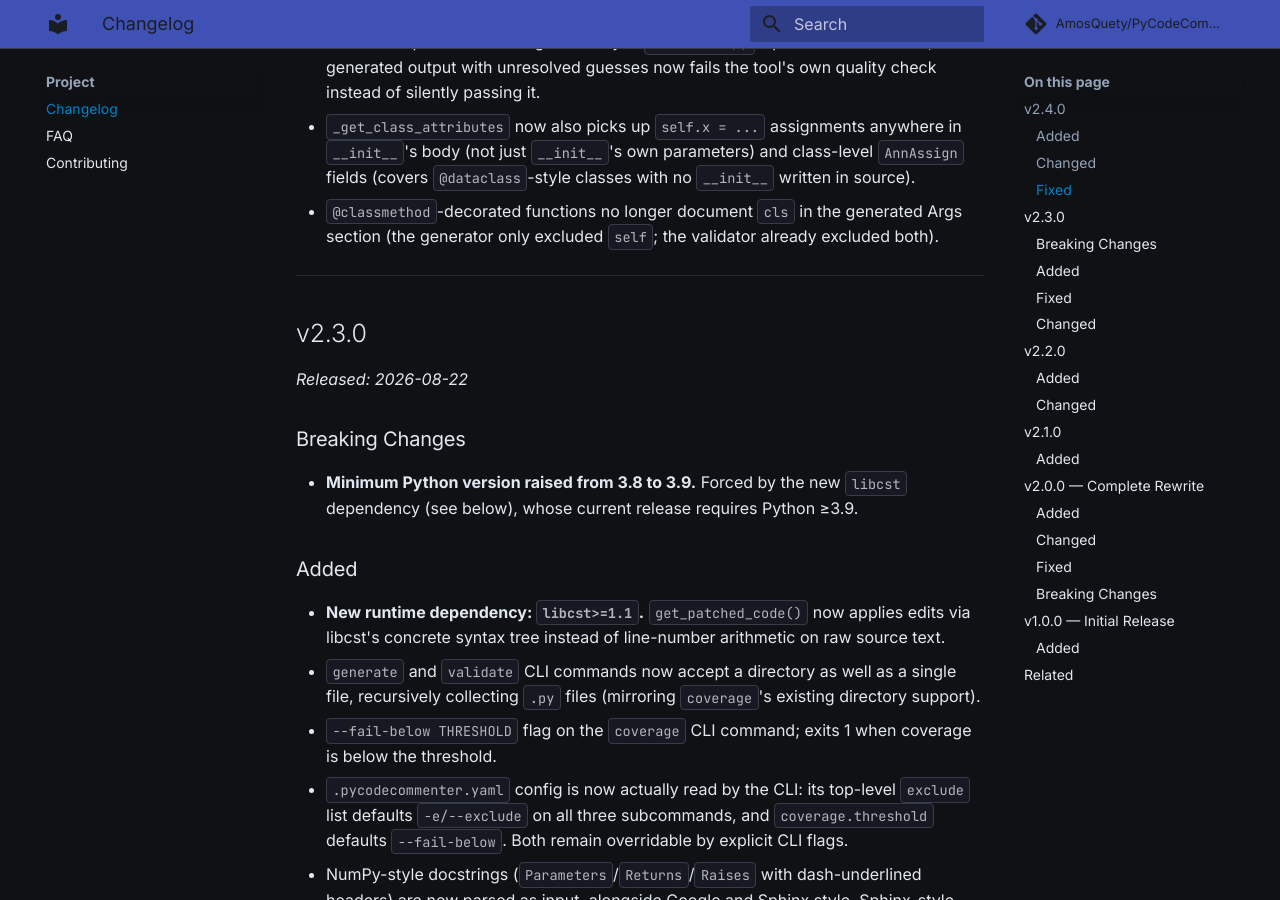
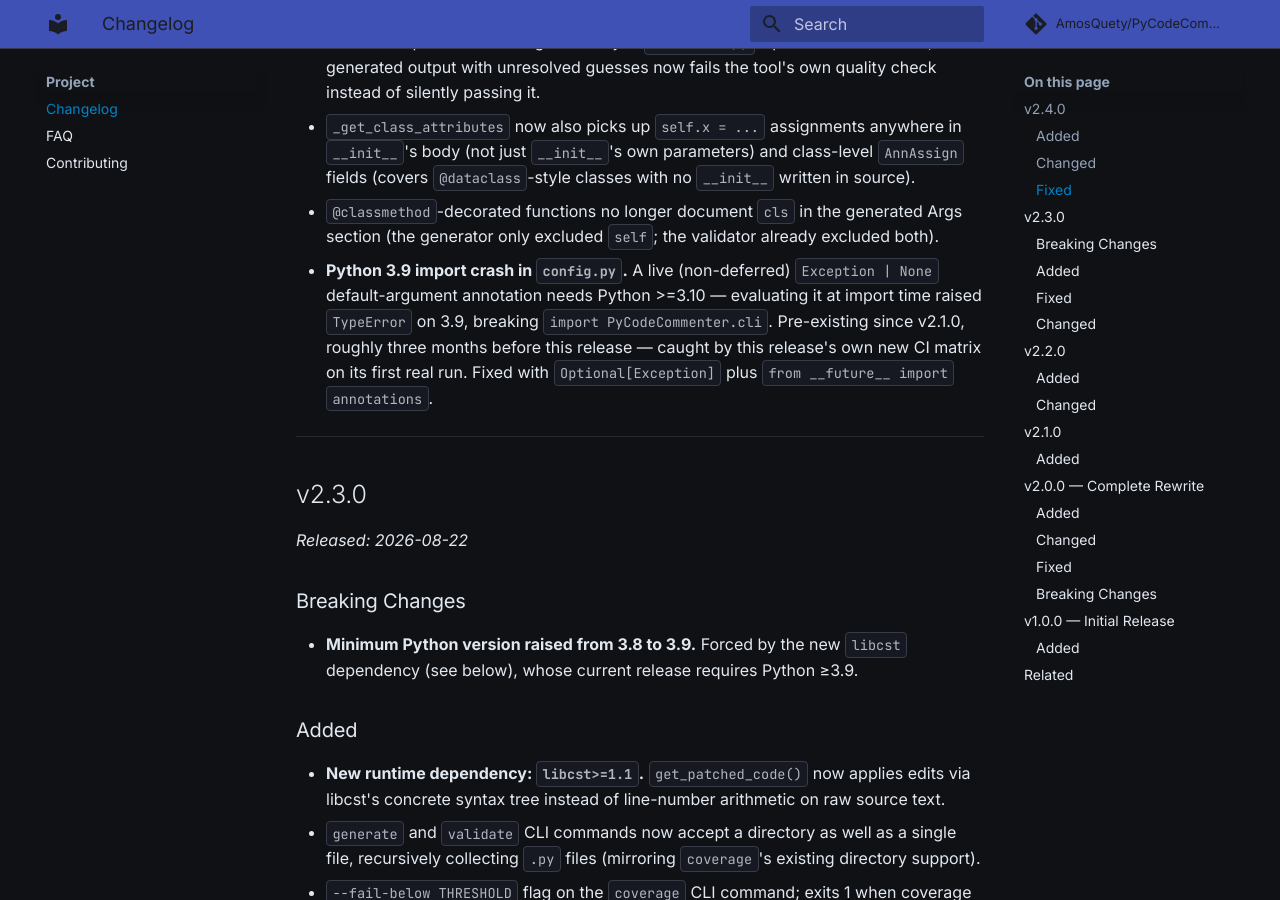
Before and after one commit to AmosQuety/PyCodeCommenter, an MkDocs documentation site: the page built from docs/changelog.md, in a window 1280 px wide and 900 px high, scrolled down 1240 px. Built offline with MkDocs 1.6.1 and Material for MkDocs 9.7.7, drawn with Linux system fonts in a browser that asks for light colours; comment, search, counter and statistics services are not loaded.

Commit message:
Add the config.py Python 3.9 hotfix to the v2.4.0 changelog entries
Phase 14's hotfix deliberately touched only config.py ("don't touch
anything else" was explicit scope for that fix), so it never got a
changelog entry even though it's part of the same commit range the v2.4.0
release covers. Added a Fixed bullet to both CHANGELOG.md and
docs/changelog.md's [2.4.0] entries so the release notes and the actual
release contents match.

```diff
--- a/CHANGELOG.md
+++ b/CHANGELOG.md
@@ -47,6 +47,17 @@ Format follows [Keep a Changelog](https://keepachangelog.com/en/1.0.0/).
 - `@classmethod`-decorated functions no longer document `cls` in the
   generated Args section (the generator only excluded `self`; the validator
   already excluded both).
+- **Python 3.9 import crash in `config.py`.** A live (non-deferred)
+  `Exception | None` default-argument annotation needs Python >=3.10 —
+  `type.__or__` for builtin/exception types doesn't exist on 3.9, so
+  evaluating it at class-definition time (import time) raised `TypeError:
+  unsupported operand type(s) for |: 'type' and 'NoneType'`. Since `cli.py`
+  imports `config.py`, this broke collection for the entire test suite on
+  3.9. Pre-existing since v2.1.0 (2026-06-10), roughly three months before
+  this release — caught by this release's own new CI matrix (see above) on
+  its first real run. Fixed with `Optional[Exception]` plus `from
+  __future__ import annotations`, matching the guard `inference.py` already
+  uses for its own `str | None` usage.
 
 ## [2.3.0] - 2026-08-22
 
--- a/docs/changelog.md
+++ b/docs/changelog.md
@@ -27,6 +27,7 @@ page.
 - Guessed (as opposed to AST-extracted or preserved) docstring content is now marked with `GUESS_MARKER = "TODO(pycodecommenter): describe"` instead of being presented as finished prose. This string is already in `validator.py`'s placeholder blacklist, so generated output with unresolved guesses now fails the tool's own quality check instead of silently passing it.
 - `_get_class_attributes` now also picks up `self.x = ...` assignments anywhere in `__init__`'s body (not just `__init__`'s own parameters) and class-level `AnnAssign` fields (covers `@dataclass`-style classes with no `__init__` written in source).
 - `@classmethod`-decorated functions no longer document `cls` in the generated Args section (the generator only excluded `self`; the validator already excluded both).
+- **Python 3.9 import crash in `config.py`.** A live (non-deferred) `Exception | None` default-argument annotation needs Python >=3.10 — evaluating it at import time raised `TypeError` on 3.9, breaking `import PyCodeCommenter.cli`. Pre-existing since v2.1.0, roughly three months before this release — caught by this release's own new CI matrix on its first real run. Fixed with `Optional[Exception]` plus `from __future__ import annotations`.
 
 ---
 
```
